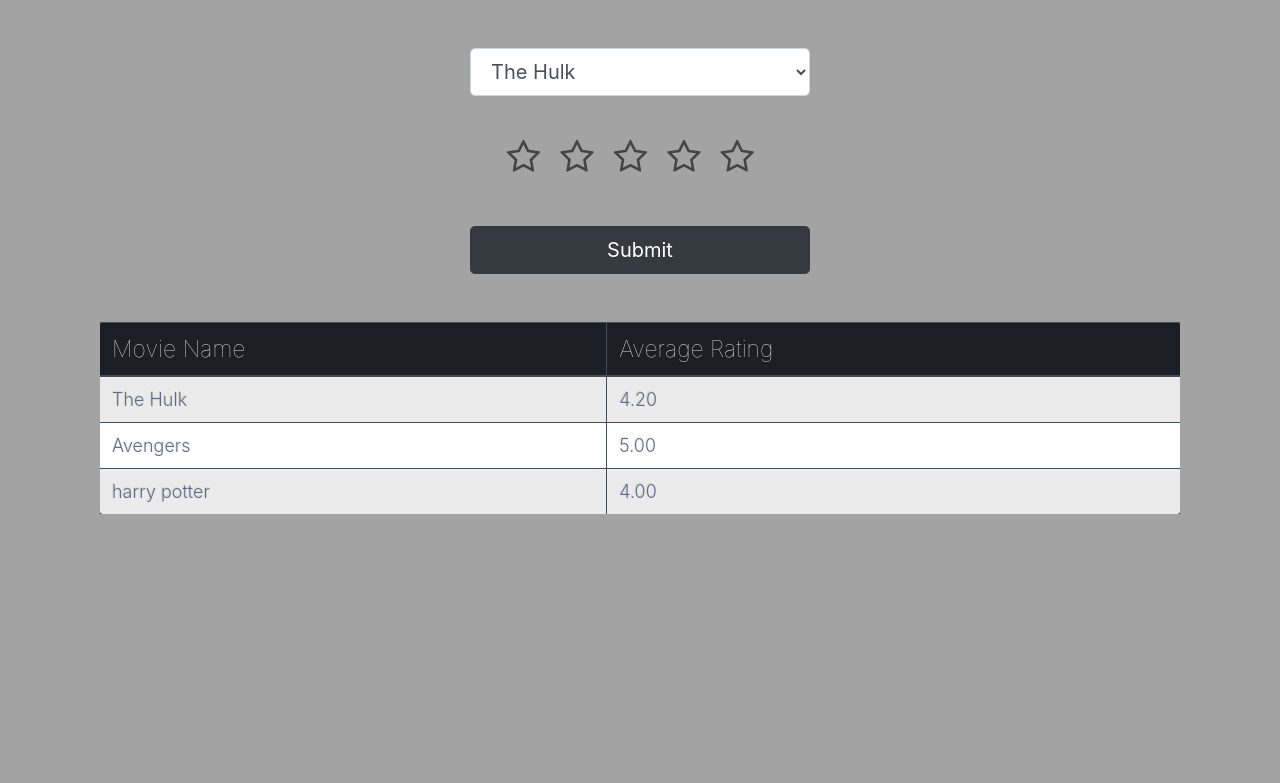
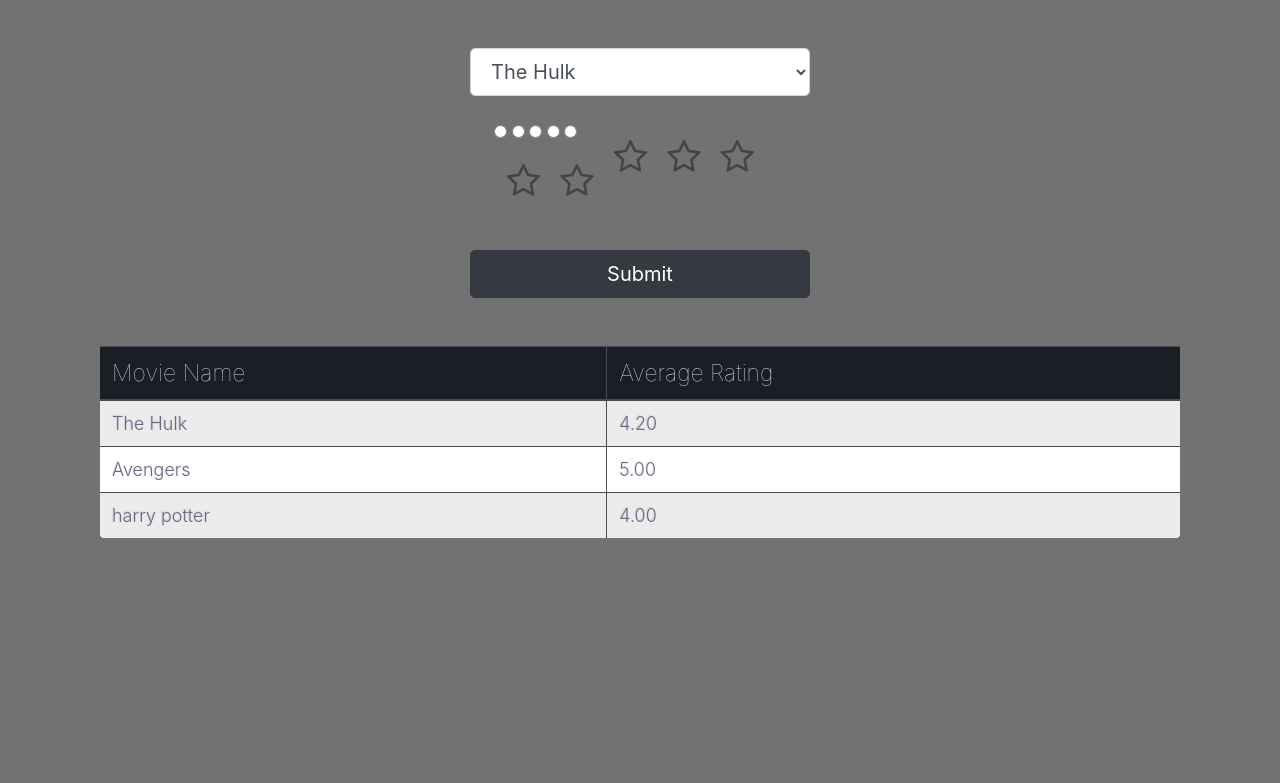
Before and after one commit to its-pikesh/int301, a PHP site: page / in a window 1280 px wide. Shown: the top 783 px of the page. Run offline with PHP 8.4, Linux system fonts and the light colour scheme; data comes from the database, SQL or seed files in the repository; some libraries are stand-ins or nearby versions.

Commit message:
final commmit

```diff
--- a/index.php
+++ b/index.php
@@ -31,11 +31,15 @@ $result = $conn->query("SELECT movie_name, rating from detail");
 <link rel="stylesheet" type="text/css" href="style.css">
 
 <style>
+
+body {
+  background: #525252cf;
+}
 div.stars {
   width: 270px;
   display: inline-block;
 }
-
+abc
 input.star { display: none; }
 
 label.star {
--- a/style.css
+++ b/style.css
@@ -1,7 +1,3 @@
-body {
-    background: #767677ab;
-}
-
 div.table-title {
    display: block;
   margin: auto;
```
